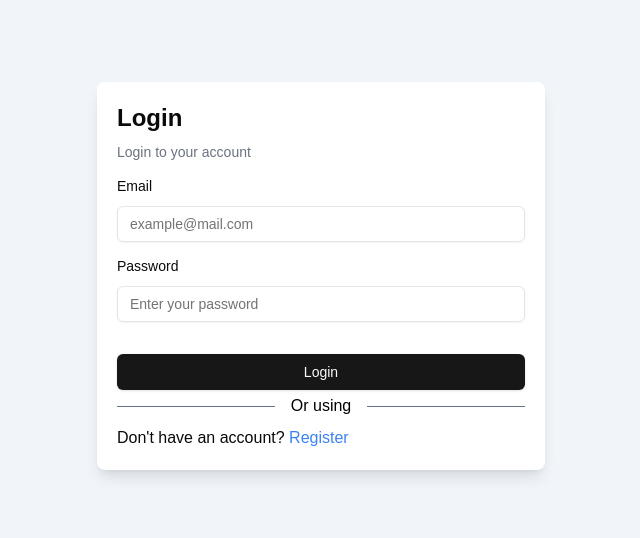
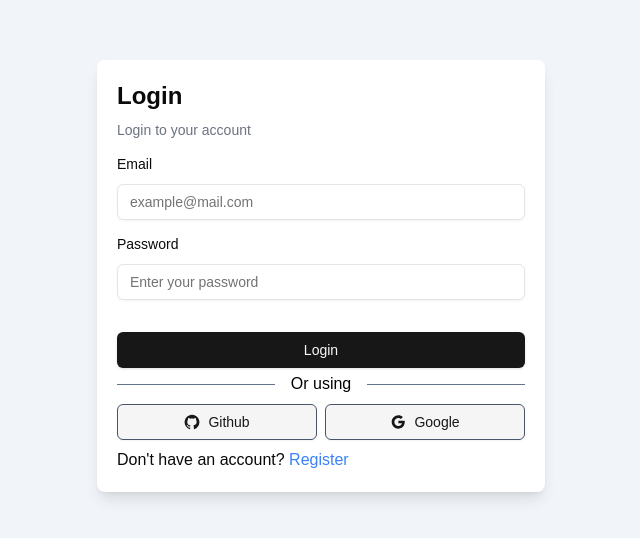
Before and after one commit to Jonathan0823/realtimechat-app, a Next.js app: page /login in a window 1280 px wide. Shown: the part 124-662 px from the top of the page, without its empty margins (319-959 px from the left). Built offline with nearby package versions, Linux system fonts and the light colour scheme.

Commit message:
Add SocialLoginButton component and integrate it into AuthForm; update dependencies

```diff
--- a/components/AuthForm.tsx
+++ b/components/AuthForm.tsx
@@ -14,6 +14,7 @@ import {
 } from "@/components/ui/form";
 import { Input } from "@/components/ui/input";
 import Link from "next/link";
+import SocialLoginButton from "./SocialLoginButton";
 
 const formSchema = z.object({
   username: z.string().min(2).max(50),
@@ -110,8 +111,7 @@ const AuthForm = ({ type }: AuthFormProps) => {
           <span className="mx-4 text-black">Or using</span>
           <div className="flex-grow border-t border-slate-500"></div>
         </div>
-
-
+        <SocialLoginButton />
 
         <div className="mt-2">
           {type === "register" ? (
--- /dev/null
+++ b/components/SocialLoginButton.tsx
@@ -0,0 +1,21 @@
+import React from 'react'
+import { Button } from './ui/button'
+import GoogleIcon from '@mui/icons-material/Google';
+import GitHubIcon from '@mui/icons-material/GitHub';
+
+const SocialLoginButton = () => {
+  return (
+    <div className="flex justify-center mt-2 gap-2">
+        <Button className="w-full border border-slate-600 hover:bg-slate-200" variant="secondary">
+            <GitHubIcon className="w-7 h-7"/>
+            Github
+          </Button>
+          <Button className="w-full border border-slate-600 hover:bg-slate-200" variant="secondary">
+            <GoogleIcon className="w-7 h-7"/>
+            Google
+          </Button>
+        </div>
+  )
+}
+
+export default SocialLoginButton
--- a/package.json
+++ b/package.json
@@ -14,7 +14,11 @@
     "react-dom": "$react-dom"
   },
   "dependencies": {
+    "@emotion/react": "^11.13.3",
+    "@emotion/styled": "^11.13.0",
     "@hookform/resolvers": "^3.9.1",
+    "@mui/icons-material": "^6.1.6",
+    "@mui/material": "^6.1.6",
     "@prisma/client": "^5.21.1",
     "@radix-ui/react-icons": "^1.3.1",
     "@radix-ui/react-label": "^2.1.0",
```
Also changed, not shown: 1 other file (tests, documents, lock files or other folders).
